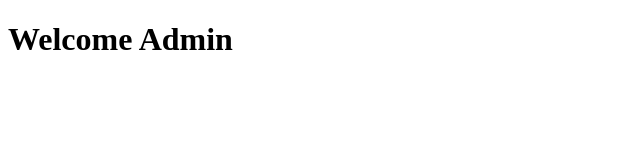
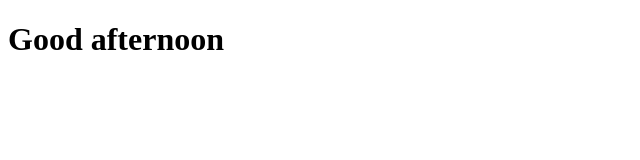
Before and after one commit to TemirovaAzima/typescript-react, a React (Vite) app: page / in a window 1280 px wide. Shown: the top 160 px of the page, without its empty margins (0-640 px from the left). Built offline with nearby package versions, Linux system fonts and the light colour scheme.

Commit message:
Greeting conditional rendering

```diff
--- a/src/App.tsx
+++ b/src/App.tsx
@@ -1,11 +1,11 @@
-
-import UserStatus from "./components/UserStatus.tsx";
+import Greeting from "./components/Greeting.tsx";
+import {JSX} from "react";
 
 
-const App = () => {
+const App = (): JSX.Element => {
     return (
         <div>
-            <UserStatus loggedIn={true} isAdmin={true}/>
+          <Greeting timeOfDay={"morning"}/>
         </div>
     )
 }
--- /dev/null
+++ b/src/components/Greeting.tsx
@@ -0,0 +1,10 @@
+import {JSX} from "react";
+
+const Greeting = ({timeOfDay}: {timeOfDay: string}): JSX.Element => {
+    return (timeOfDay === "Morning")?(
+        <h1>Good Morning</h1>
+    ): (
+            <h1>Good afternoon</h1>)
+}
+
+export default Greeting
--- a/src/components/UserStatus.tsx
+++ /dev/null
@@ -1,16 +0,0 @@
-import React, {JSX} from "react";
-
-interface UserStatusProp{
-    loggedIn: boolean;
-    isAdmin: boolean;
-}
-
-const UserStatus: React.FC<UserStatusProp> = ({loggedIn, isAdmin} ): JSX.Element => {
-    if (loggedIn && isAdmin){
-        return <h1>Welcome Admin</h1>
-    }else{
-        return <h1>Welcome User</h1>
-    }
-
-}
-export default UserStatus
```
